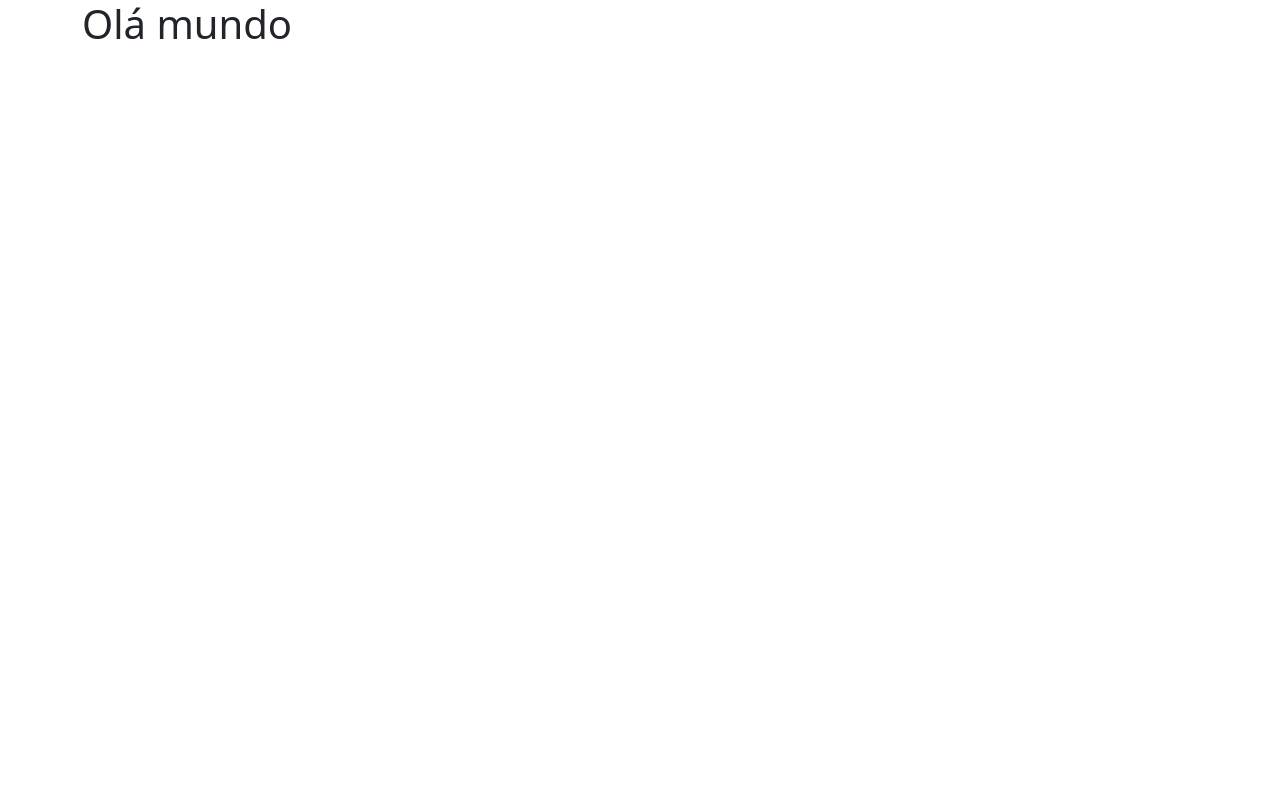
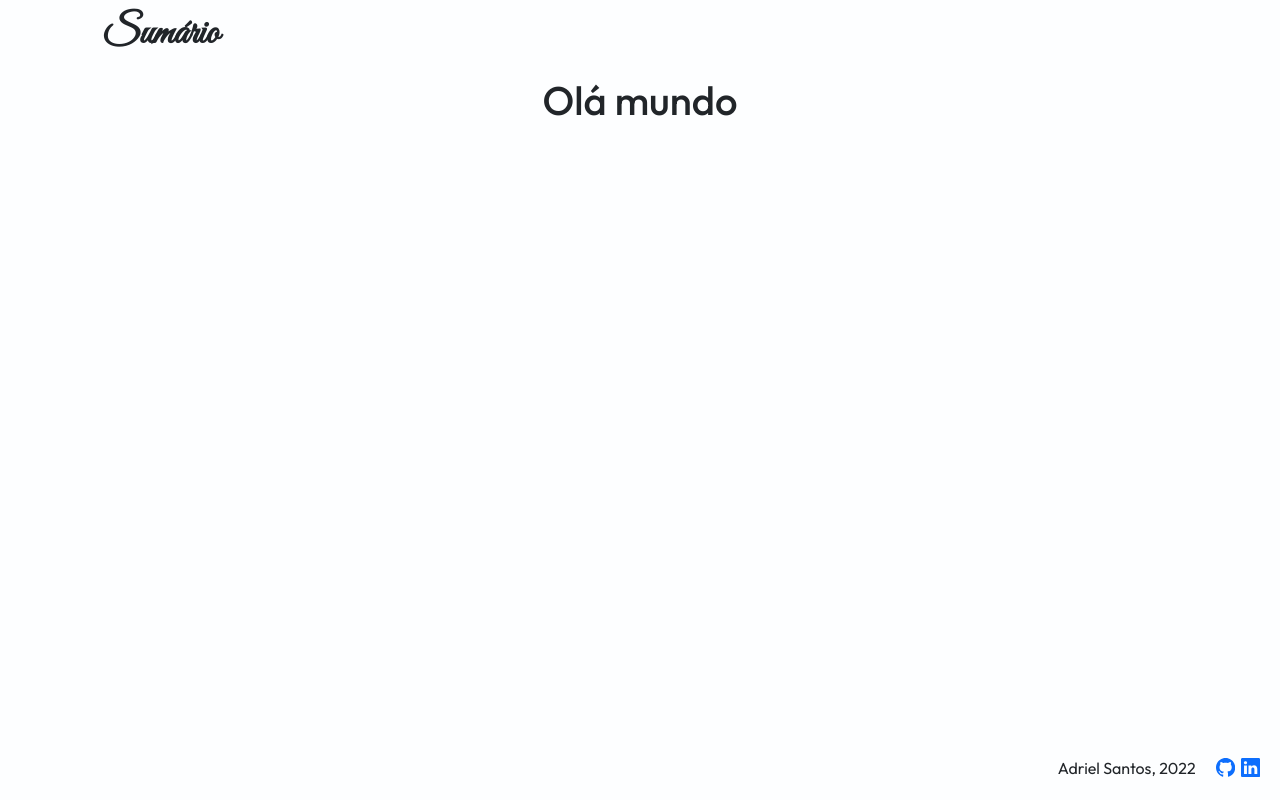
Before and after one commit to br-adriel/sumario, a Next.js app: page / in a window 1280 px wide. Built offline with nearby package versions, Linux system fonts and the light colour scheme.

Commit message:
Implementa layout base

```diff
--- a/pages/_app.js
+++ b/pages/_app.js
@@ -1,8 +1,32 @@
 import 'bootstrap/dist/css/bootstrap.min.css';
 import { Container } from 'react-bootstrap';
+import Header from '../components/Header';
+import GlobalStyle from '../components/GlobalStyle';
+import Head from 'next/head';
+import Footer from '../components/Footer';
 
 export default function MyApp({ Component, pageProps }) {
-  return <Container>
-    <Component {...pageProps} />
-  </Container>
+  return (
+    <>
+      <Head>
+        <meta charset='UTF-8' />
+        <meta httpEquiv='X-UA-Compatible' content='IE=edge' />
+        <meta name='viewport' content='width=device-width, initial-scale=1.0' />
+        <link rel='preconnect' href='https://fonts.googleapis.com' />
+        <link rel='preconnect' href='https://fonts.gstatic.com' crossorigin />
+        <link
+          href='https://fonts.googleapis.com/css2?family=Great+Vibes&family=Outfit:wght@300;400;500;600&display=swap'
+          rel='stylesheet'
+        />
+      </Head>
+      <GlobalStyle />
+      <Header />
+      <main>
+        <Container>
+          <Component {...pageProps} />
+        </Container>
+      </main>
+      <Footer />
+    </>
+  );
 }
```
